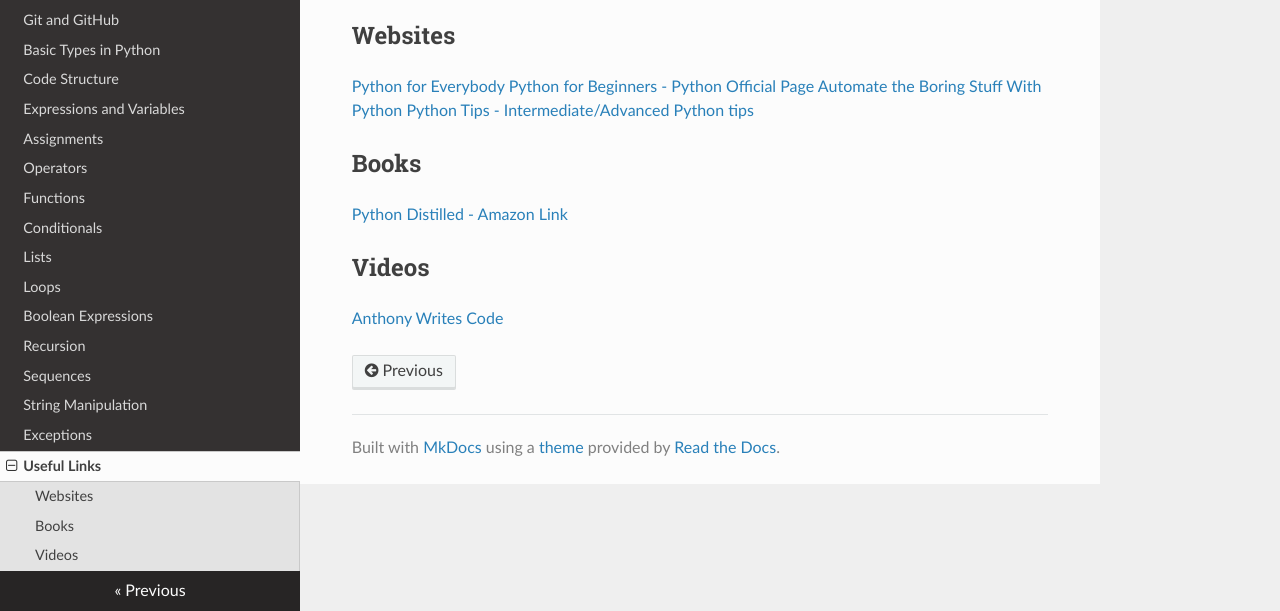
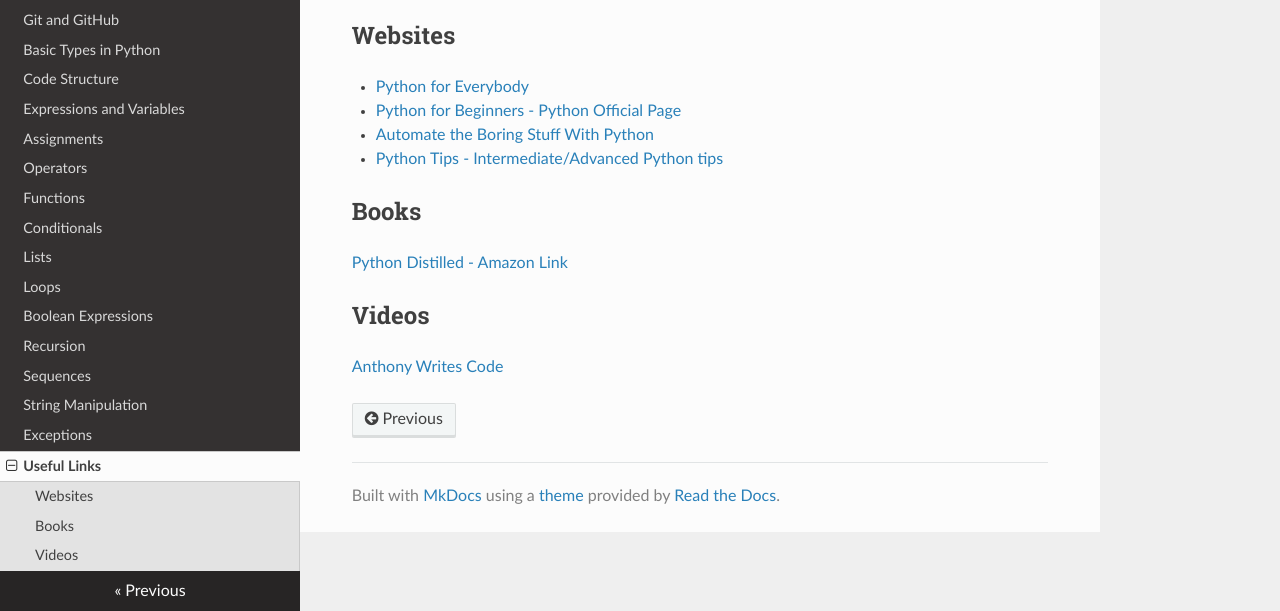
Before and after one commit to mr-prins/computerprogrammingone, a plain HTML site: page links/index.html in a window 1280 px wide. Shown: the part 189-800 px from the top of the page. Drawn offline with nearby package versions, Linux system fonts and the light colour scheme.

Commit message:
Deployed fee775d with MkDocs version: 1.6.0

```diff
--- a/links/index.html
+++ b/links/index.html
@@ -115,10 +115,12 @@
                 <h1 id="useful-links">Useful Links</h1>
 <p>I will add links here that I find useful and good.</p>
 <h2 id="websites">Websites</h2>
-<p><a href="https://www.py4e.com/book">Python for Everybody</a>
-<a href="https://www.python.org/about/gettingstarted/">Python for Beginners - Python Official Page</a>
-<a href="https://automatetheboringstuff.com/">Automate the Boring Stuff With Python</a>
-<a href="https://book.pythontips.com/">Python Tips - Intermediate/Advanced Python tips</a></p>
+<ul>
+<li><a href="https://www.py4e.com/book">Python for Everybody</a></li>
+<li><a href="https://www.python.org/about/gettingstarted/">Python for Beginners - Python Official Page</a></li>
+<li><a href="https://automatetheboringstuff.com/">Automate the Boring Stuff With Python</a></li>
+<li><a href="https://book.pythontips.com/">Python Tips - Intermediate/Advanced Python tips</a></li>
+</ul>
 <h2 id="books">Books</h2>
 <p><a href="https://www.amazon.com/Python-Essential-Reference-Developers-Library/dp/0134173279">Python Distilled - Amazon Link</a></p>
 <h2 id="videos">Videos</h2>
```
Also changed, not shown: index.html (+1 -1 lines).
